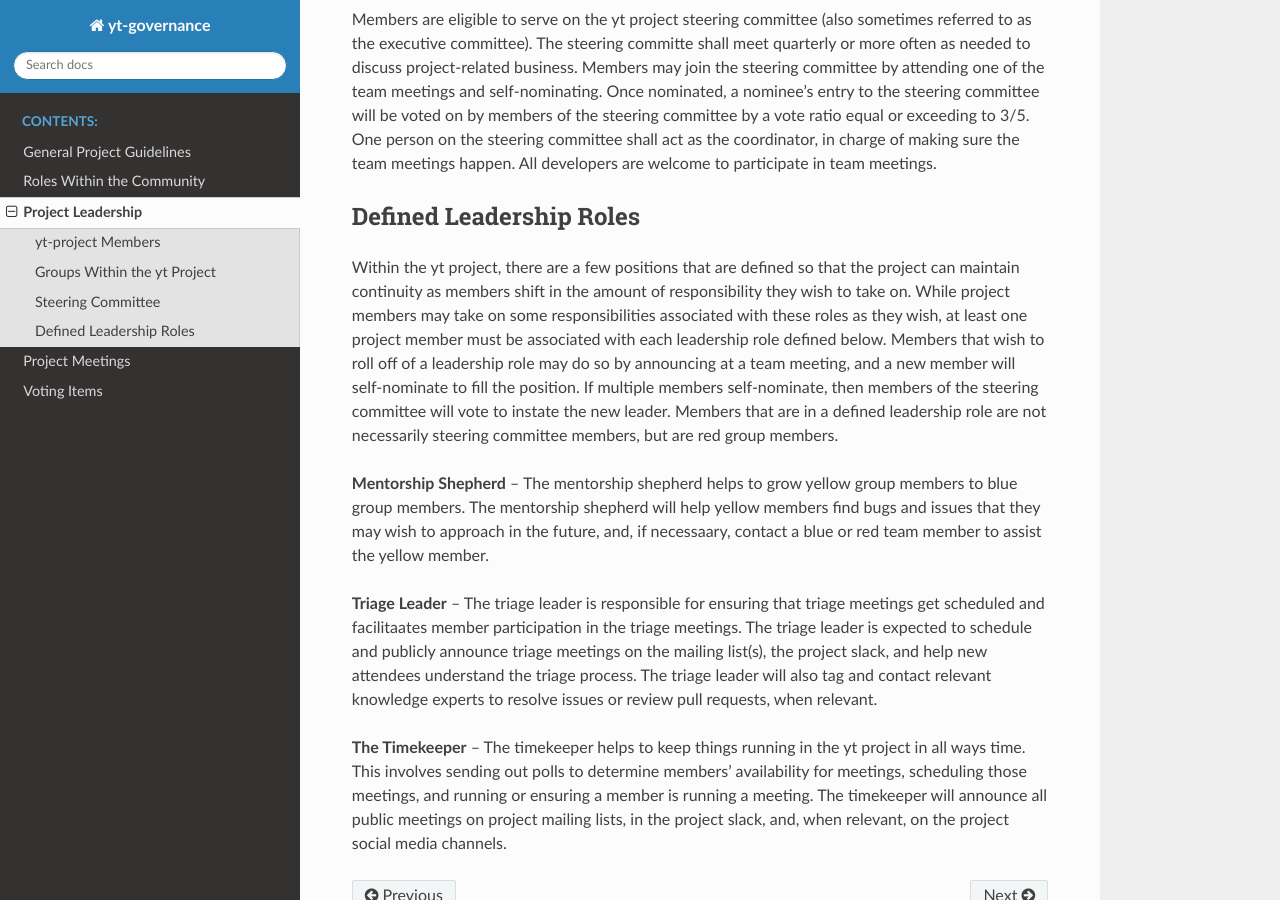
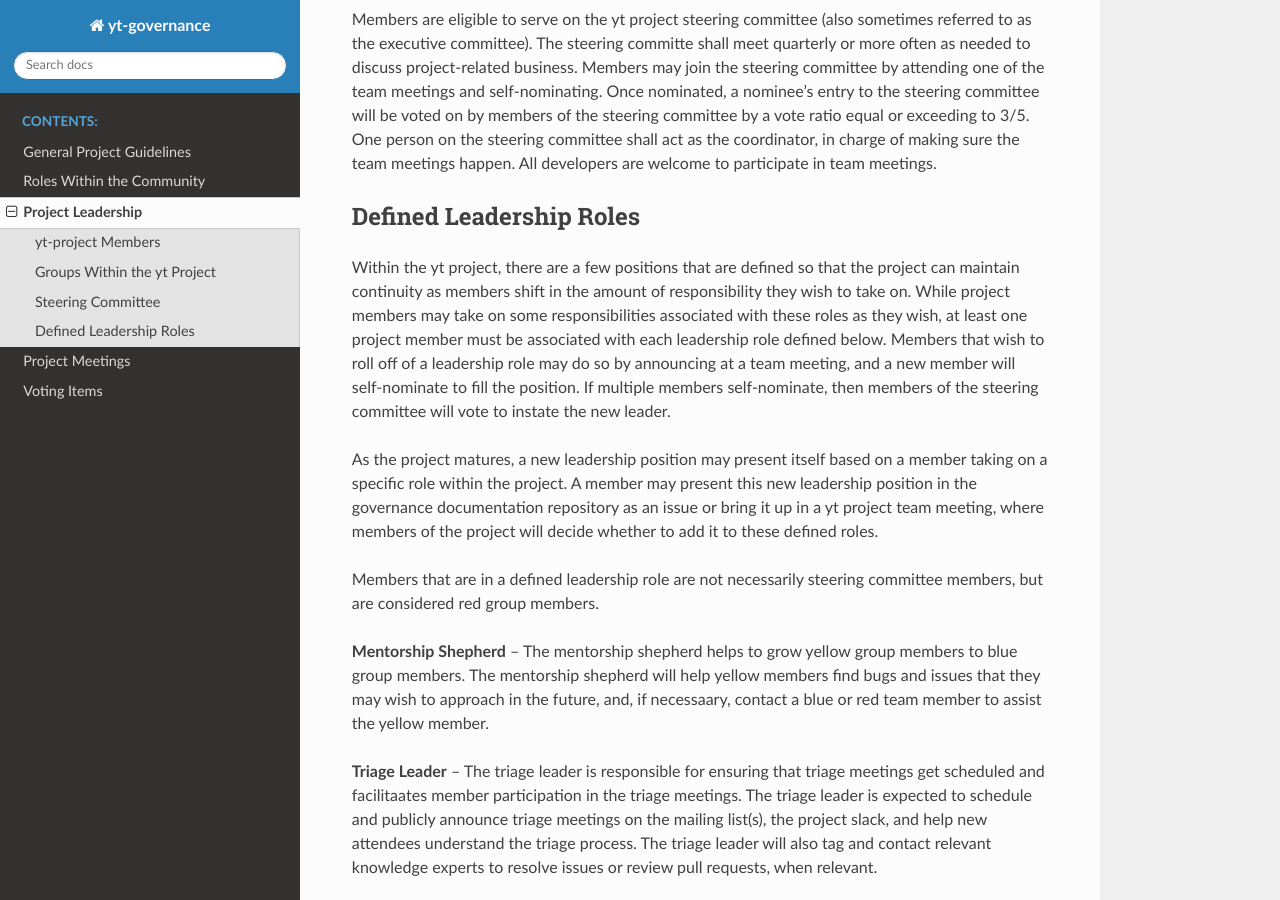
Before and after one commit to yt-project/governance, a Sphinx documentation site: the page built from source/leadership.rst, in a window 1280 px wide and 900 px high, scrolled down 1928 px. Built offline with Sphinx 7.4.7 and the Read the Docs theme 2.0.0, drawn with Linux system fonts in a browser that asks for light colours.

Commit message:
add sentence on how new leadership roles get created

```diff
--- a/source/leadership.rst
+++ b/source/leadership.rst
@@ -117,8 +117,18 @@ member must be associated with each leadership role defined below. Members that
 wish to roll off of a leadership role may do so by announcing at a team
 meeting, and a new member will self-nominate to fill the position. If
 multiple members self-nominate, then members of the steering committee will
-vote to instate the new leader. Members that are in a defined leadership role
-are not necessarily steering committee members, but are red group members.
+vote to instate the new leader.
+
+As the project matures, a new leadership position
+may present itself based on a member taking on a specific role within the
+project. A member may present this new leadership position in the governance
+documentation repository as an issue or bring it up in a yt project team
+meeting, where members of the project will decide whether to add it to these
+defined roles.
+
+Members that are in a defined leadership role
+are not necessarily steering committee members, but are considered
+red group members.
 
 **Mentorship Shepherd** -- The mentorship shepherd helps to grow yellow group
 members to blue group members. The mentorship shepherd will help yellow members
```
